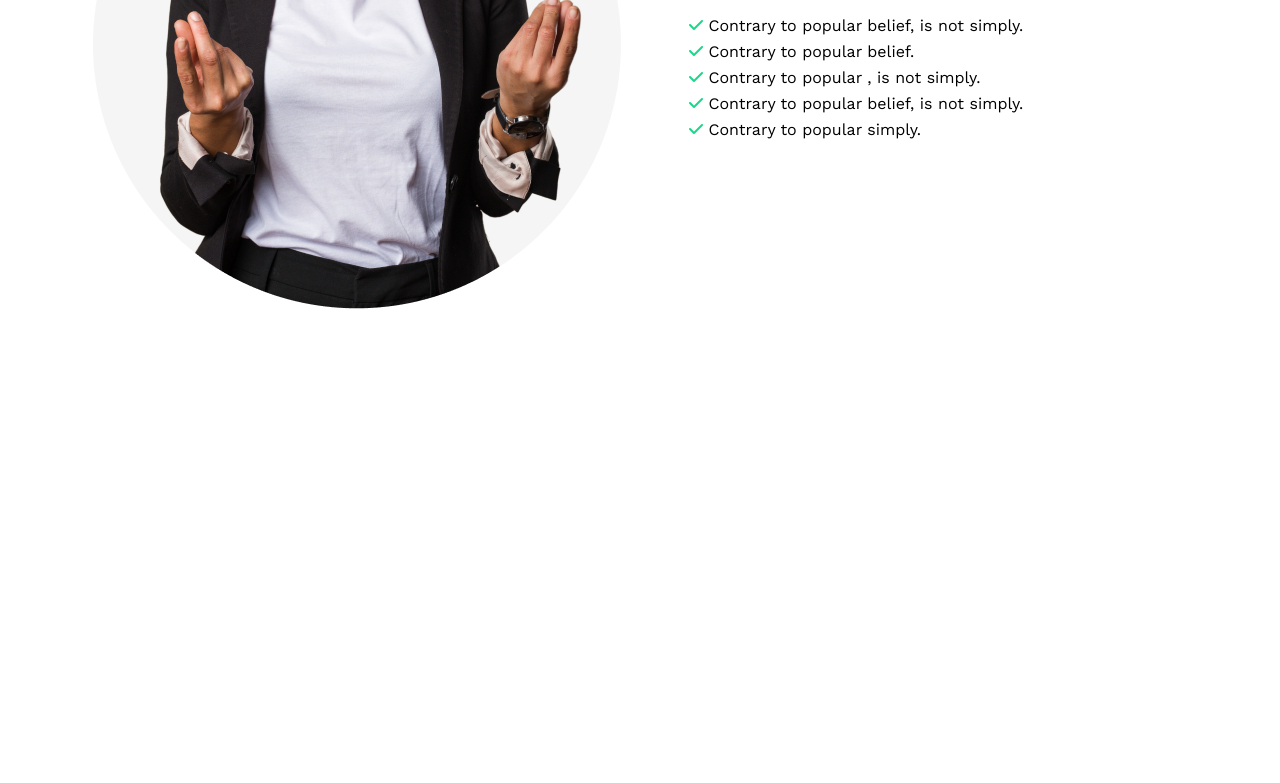
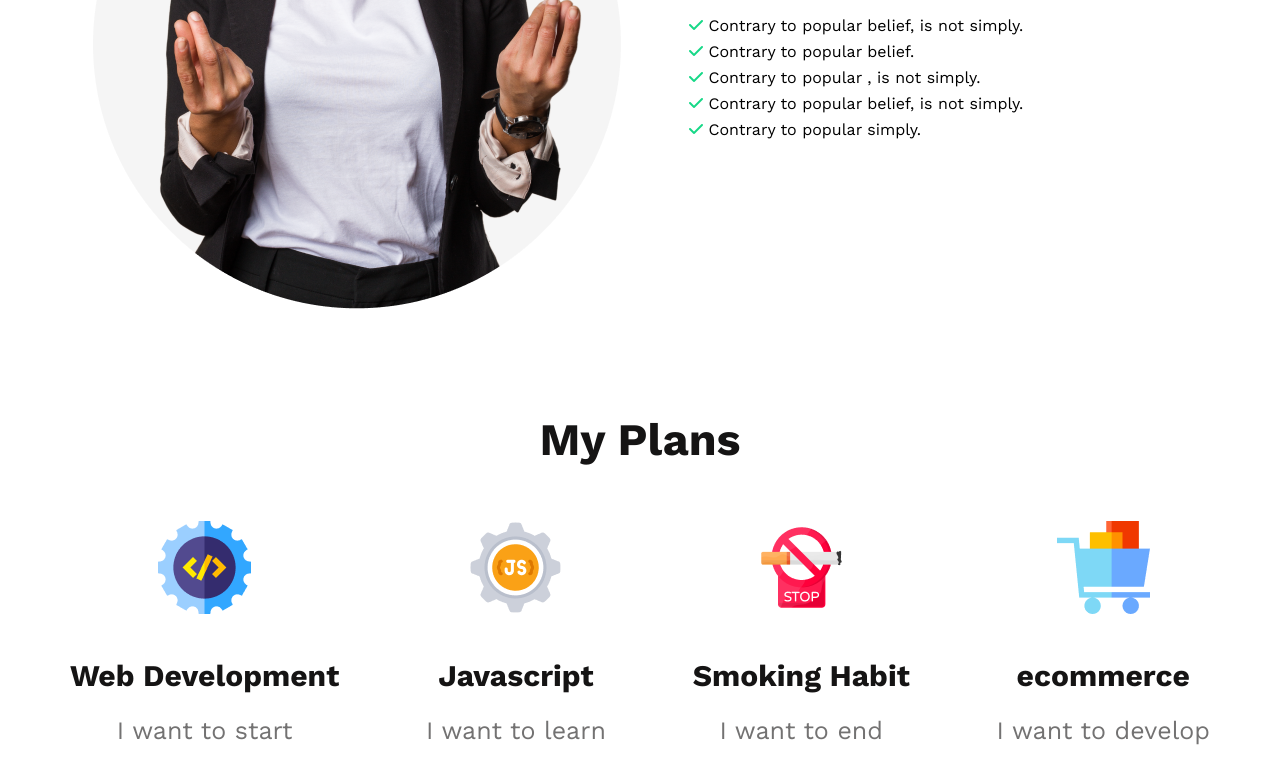
Before and after one commit to Abusayedshuvo/task-two, a plain HTML site: page index.html in a window 1280 px wide. Shown: the part 1355-2138 px from the top of the page. Before the commit the page ends 1668 px from the top, so only its background shows below. Drawn offline with nearby package versions, Linux system fonts and the light colour scheme.

Commit message:
plan section added

```diff
--- a/index.html
+++ b/index.html
@@ -46,6 +46,34 @@
         </div>
     </section>
     <!-- about section end -->
+
+    <!-- plan start -->
+    <section class="plans">
+        <h2 class="title">My Plans</h2>
+        <div class="plan-container">
+            <div class="plan">
+                <img src="images/icons/web.png" alt="">
+                <h4>Web Development</h4>
+                <p>I want to start</p>
+            </div>
+            <div class="plan">
+                <img src="images/icons/js.png" alt="">
+                <h4>Javascript</h4>
+                <p>I want to learn</p>
+            </div>
+            <div class="plan">
+                <img src="images/icons/smoke.png" alt="">
+                <h4>Smoking Habit</h4>
+                <p>I want to end</p>
+            </div>
+            <div class="plan">
+                <img src="images/icons/ecom.png" alt="">
+                <h4>ecommerce</h4>
+                <p>I want to develop</p>
+            </div>
+        </div>
+    </section>
+    <!-- plan end -->
 </main>
 </body>
 
--- a/style.css
+++ b/style.css
@@ -75,3 +75,27 @@ main {
 .about ul li i {
     color: #16D887;
 }
+
+.plans {
+    margin-top: 100px;
+    text-align: center;
+}
+
+.plan-container{
+    display: flex;
+    justify-content: space-between;
+    margin-top: 55px;
+    margin-bottom: 100px;
+}
+
+.plan h4 {
+    font-size: 30px;
+    font-weight: 700;
+    color: #151414;
+    margin-bottom: 0px;
+}
+
+.plan p {
+    font-size: 25px;
+    color: #737272;
+}
```
